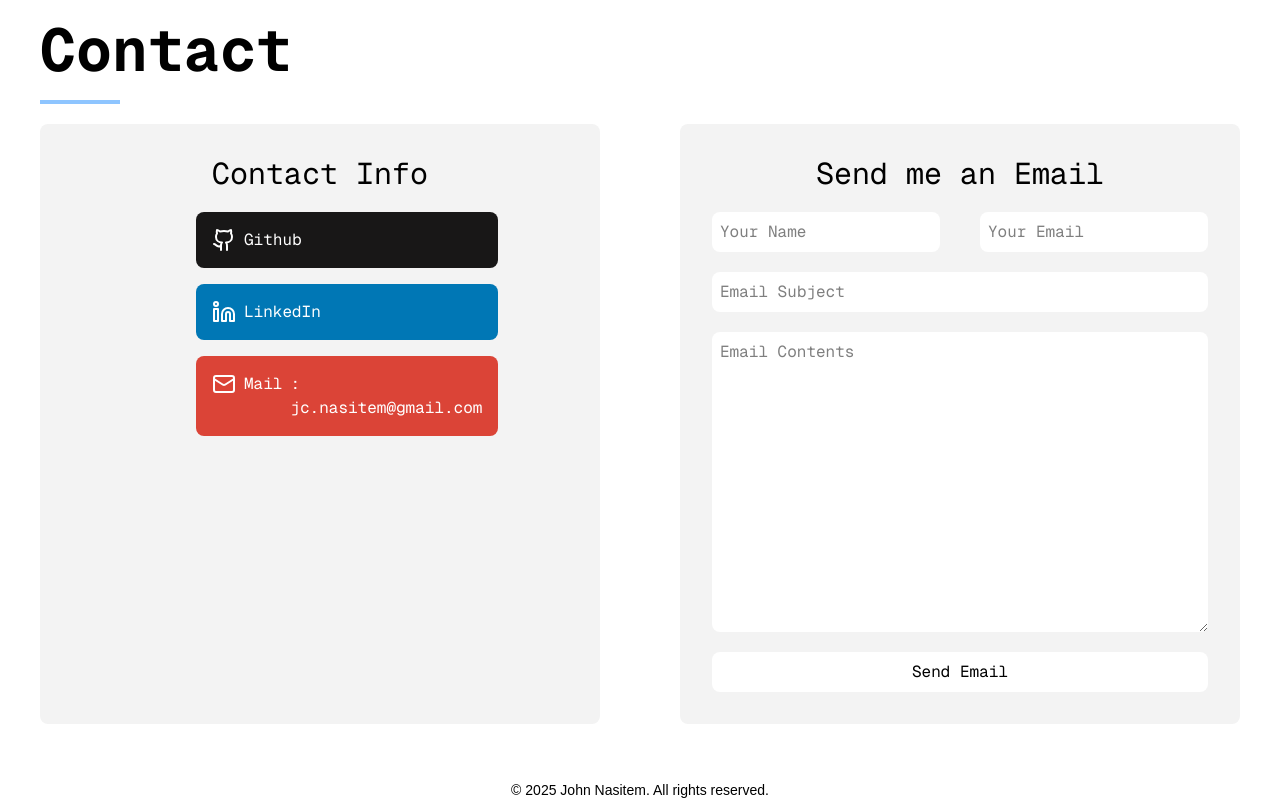
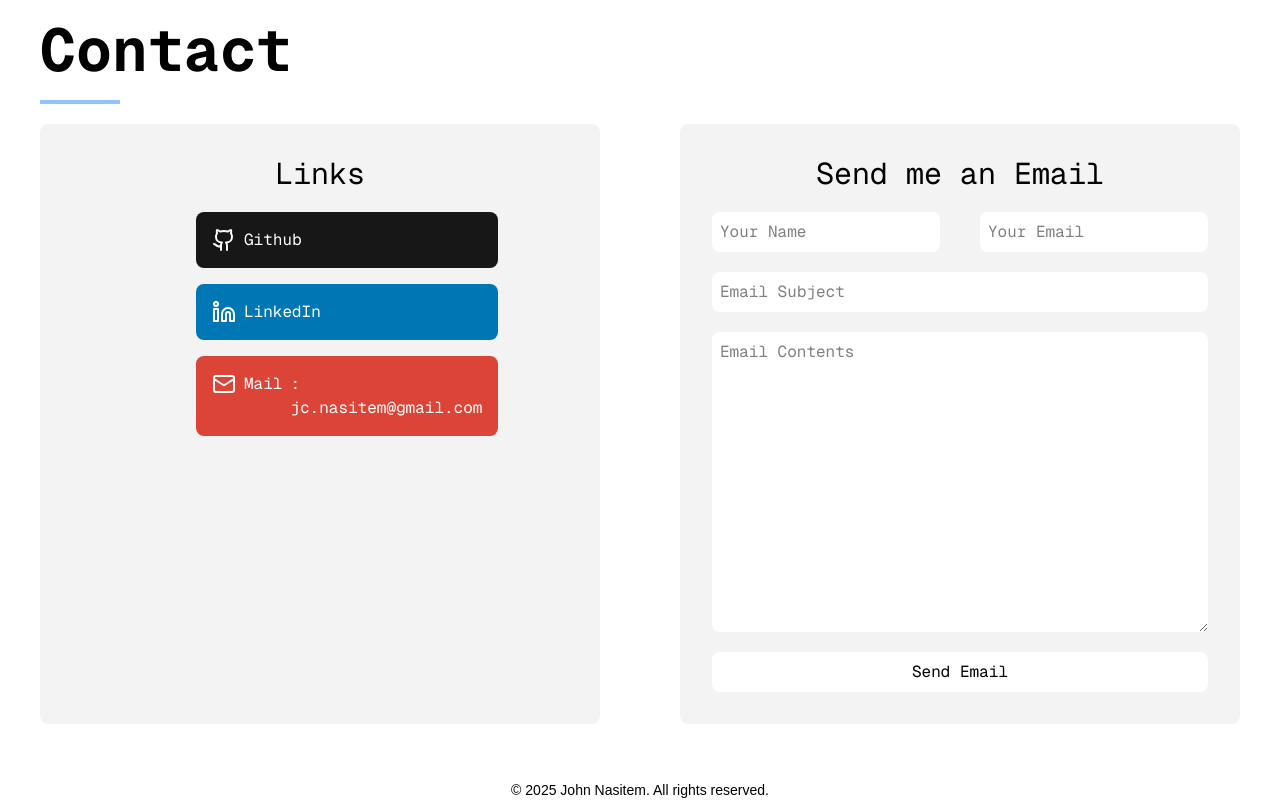
Before and after one commit to JohnNasitem/Website-Portfolio, a Next.js app in the folder Portfolio/: page / in a window 1280 px wide. Shown: the part 3080-3880 px from the top of the page. Built offline with nearby package versions, Linux system fonts and the light colour scheme.

Commit message:
renamed links header

```diff
--- a/Portfolio/src/components/contact-section.tsx
+++ b/Portfolio/src/components/contact-section.tsx
@@ -45,7 +45,7 @@ const ContactSection = () => {
                 <div className='grid sm:grid-cols-2 gap-y-5 gap-x-20'>
                     <div id='contact_section2' className={`${section2Visible ? 'animate-fade-slide-in' : ''} flex justify-center items-center w-full`}>
                         <div className='rounded-lg bg-[var(--color-bg-accent)] p-4 sm:p-8 w-full h-full'>
-                            <div className='text-center text-2x1 sm:text-3xl pb-5'>Contact Info</div>
+                            <div className='text-center text-2x1 sm:text-3xl pb-5'>Links</div>
                             <div className='grid gap-4 sm:w-[50%] mx-auto'>
                                 <LinkField name='Github' link='https://github.com/JohnNasitem' color='#181717'/>
                                 <LinkField name='LinkedIn' link='www.linkedin.com/in/john-nasitem-6b940a23a' color='#0077B5'/>
```
